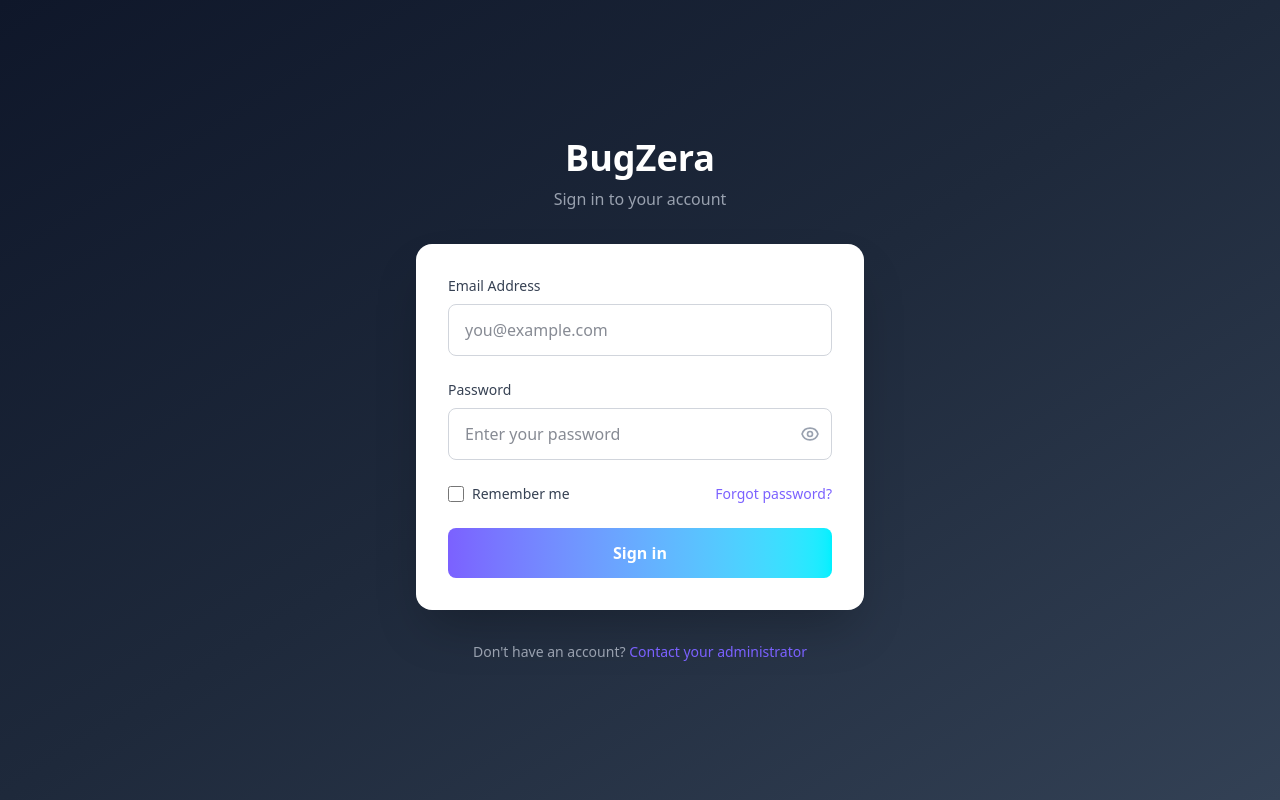
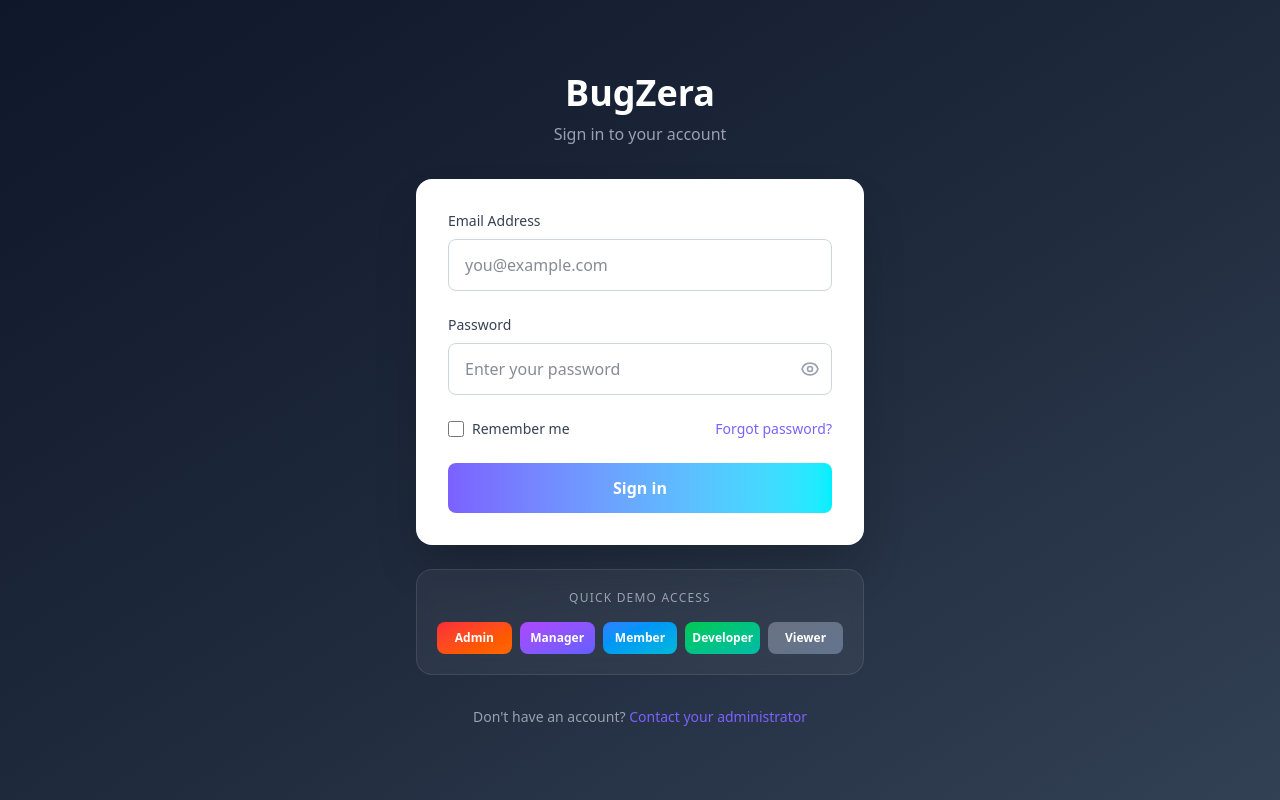
Before and after one commit to yuvaraj-6867/bugzera, a React (Vite) app in the folder frontend/: page /login in a window 1280 px wide. Built offline with nearby package versions, Linux system fonts and the light colour scheme.

Commit message:
Add quick demo login buttons for all roles

```diff
--- a/frontend/src/pages/Auth/Login.tsx
+++ b/frontend/src/pages/Auth/Login.tsx
@@ -15,6 +15,27 @@ const Login = () => {
   const [contactSending, setContactSending] = useState(false)
   const [contactError, setContactError] = useState('')
   const [contactSuccess, setContactSuccess] = useState('')
+
+  const quickLogin = async (email: string, password: string) => {
+    setError('')
+    setLoading(true)
+    try {
+      const response = await fetch('/api/v1/auth/login', {
+        method: 'POST',
+        headers: { 'Content-Type': 'application/json' },
+        body: JSON.stringify({ email, password })
+      })
+      const data = await response.json()
+      if (!response.ok) throw new Error(data.error || 'Login failed')
+      localStorage.setItem('authToken', data.token)
+      localStorage.setItem('user', JSON.stringify(data.user))
+      navigate('/projects')
+    } catch (err) {
+      setError(err instanceof Error ? err.message : 'Login failed')
+    } finally {
+      setLoading(false)
+    }
+  }
 
   const handleChange = (e: ChangeEvent<HTMLInputElement>) => {
     const { name, value } = e.target
@@ -181,6 +202,29 @@ const Login = () => {
           </form>
         </div>
 
+        {/* Demo Access */}
+        <div className="mt-6 bg-white/5 backdrop-blur-sm border border-white/10 rounded-2xl p-5">
+          <p className="text-center text-gray-400 text-xs font-medium uppercase tracking-widest mb-4">Quick Demo Access</p>
+          <div className="grid grid-cols-5 gap-2">
+            {[
+              { role: 'Admin', email: 'admin@bugzera.com', color: 'from-red-500 to-orange-500' },
+              { role: 'Manager', email: 'manager@bugzera.com', color: 'from-purple-500 to-indigo-500' },
+              { role: 'Member', email: 'member@bugzera.com', color: 'from-blue-500 to-cyan-500' },
+              { role: 'Developer', email: 'developer@bugzera.com', color: 'from-green-500 to-teal-500' },
+              { role: 'Viewer', email: 'viewer@bugzera.com', color: 'from-gray-500 to-slate-500' },
+            ].map(({ role, email, color }) => (
+              <button
+                key={role}
+                onClick={() => quickLogin(email, 'password123')}
+                disabled={loading}
+                className={`bg-gradient-to-br ${color} text-white py-2 px-1 rounded-lg text-xs font-semibold hover:opacity-90 hover:shadow-lg transform hover:-translate-y-0.5 transition-all disabled:opacity-40 disabled:cursor-not-allowed disabled:transform-none`}
+              >
+                {role}
+              </button>
+            ))}
+          </div>
+        </div>
+
         {/* Footer */}
         <p className="text-center text-gray-400 text-sm mt-8">
           Don't have an account?{' '}
```
